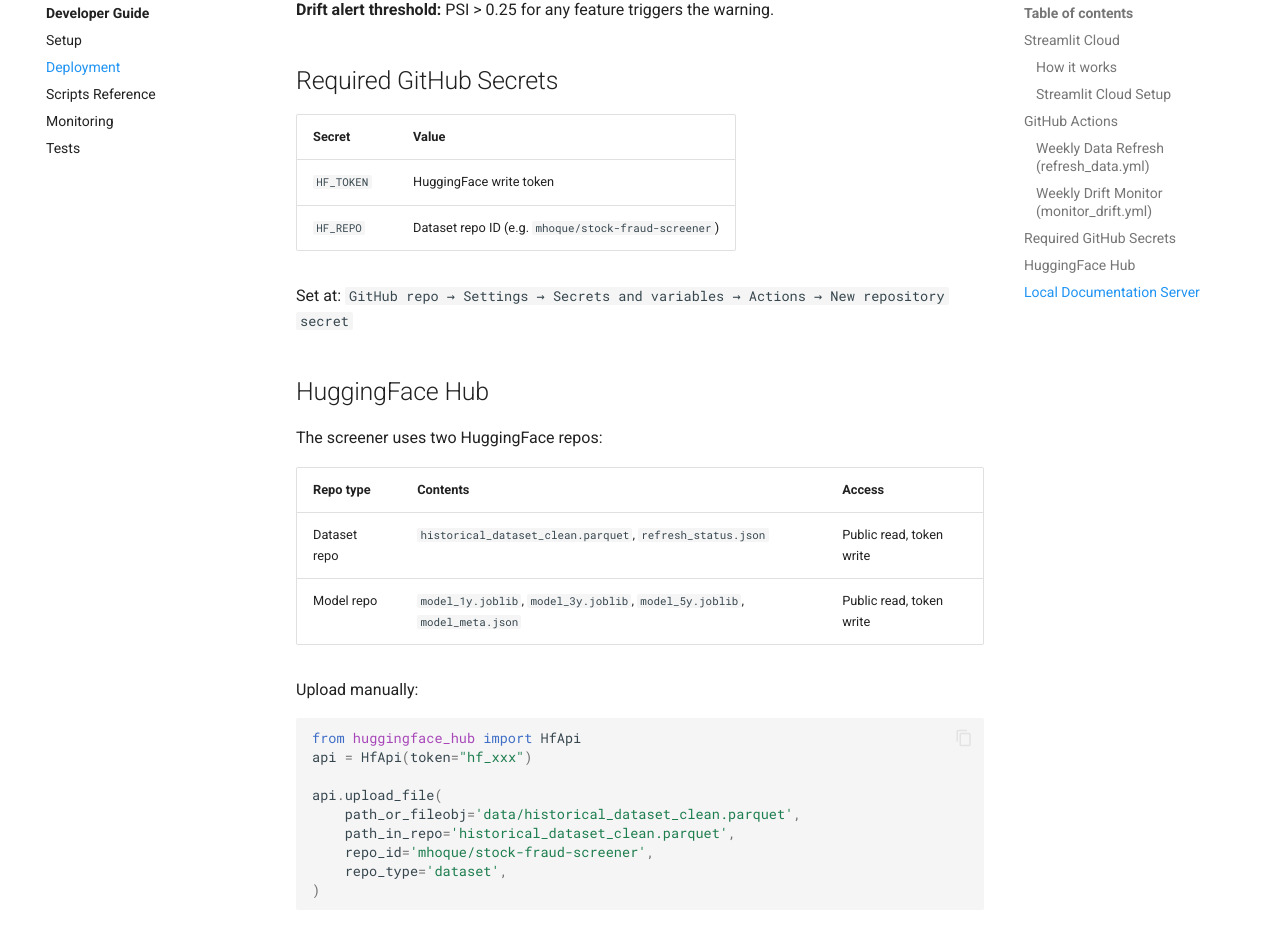
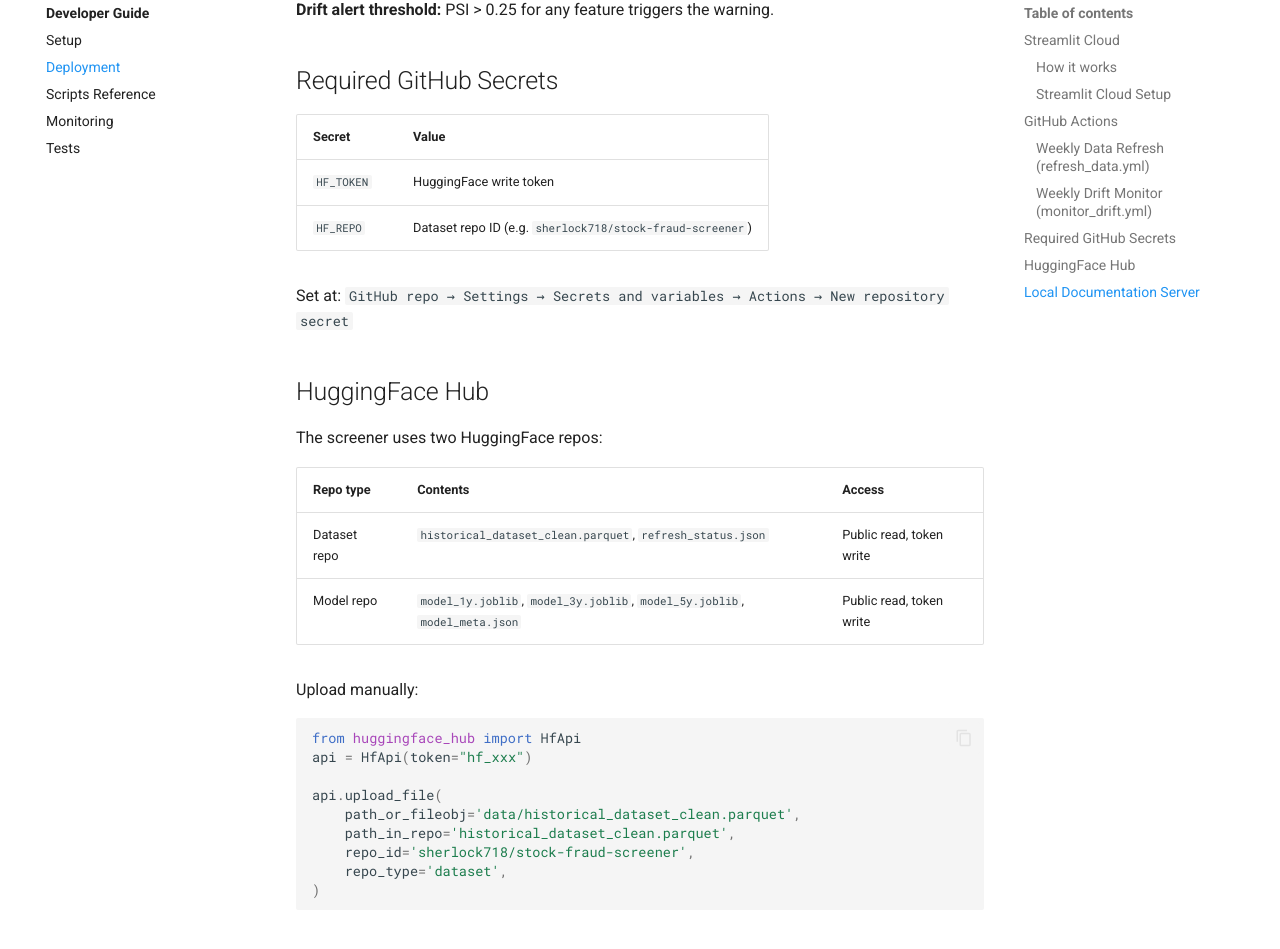
Before and after one commit to sherlock718/stock-fraud-screener, an MkDocs documentation site: the page built from docs/developer/deployment.md, in a window 1280 px wide and 1400 px high, scrolled down 1657 px. Shown: the part 116-1065 px from the top of the window. Built offline with MkDocs 1.6.1 and Material for MkDocs 9.7.7, drawn with Linux system fonts in a browser that asks for light colours; comment, search, counter and statistics services are not loaded; some of the changed text lies outside the part shown.

Commit message:
docs: fix repo references mhoque→sherlock718 in developer docs
Co-Authored-By: Claude Sonnet 4.6 <noreply@anthropic.com>

````diff
--- a/docs/developer/deployment.md
+++ b/docs/developer/deployment.md
@@ -21,7 +21,7 @@ The app is deployed on Streamlit Cloud, loading data from HuggingFace Hub at sta
 ```toml
 # .streamlit/secrets.toml (local dev only, never commit)
 HF_TOKEN = "hf_xxx"
-HF_REPO = "mhoque/stock-fraud-screener"
+HF_REPO = "sherlock718/stock-fraud-screener"
 ```
 
 ## GitHub Actions
@@ -69,7 +69,7 @@ gh workflow run refresh_data.yml -f markets="all"
 | Secret | Value |
 |---|---|
 | `HF_TOKEN` | HuggingFace write token |
-| `HF_REPO` | Dataset repo ID (e.g. `mhoque/stock-fraud-screener`) |
+| `HF_REPO` | Dataset repo ID (e.g. `sherlock718/stock-fraud-screener`) |
 
 Set at: `GitHub repo → Settings → Secrets and variables → Actions → New repository secret`
 
@@ -91,7 +91,7 @@ api = HfApi(token="hf_xxx")
 api.upload_file(
     path_or_fileobj='data/historical_dataset_clean.parquet',
     path_in_repo='historical_dataset_clean.parquet',
-    repo_id='mhoque/stock-fraud-screener',
+    repo_id='sherlock718/stock-fraud-screener',
     repo_type='dataset',
 )
 ```
````
Also changed, not shown: docs/developer/setup.md (+2 -2 lines).
